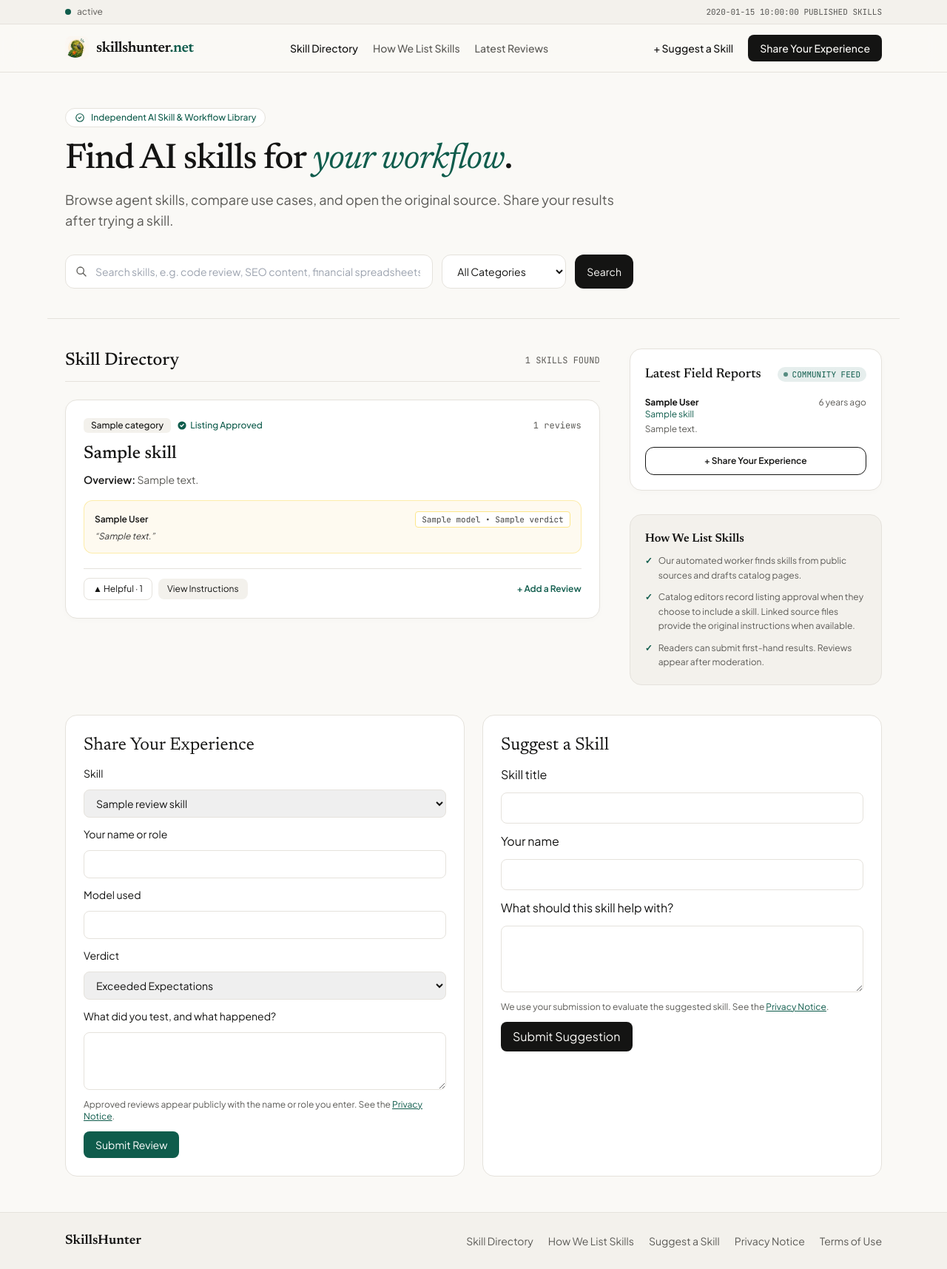
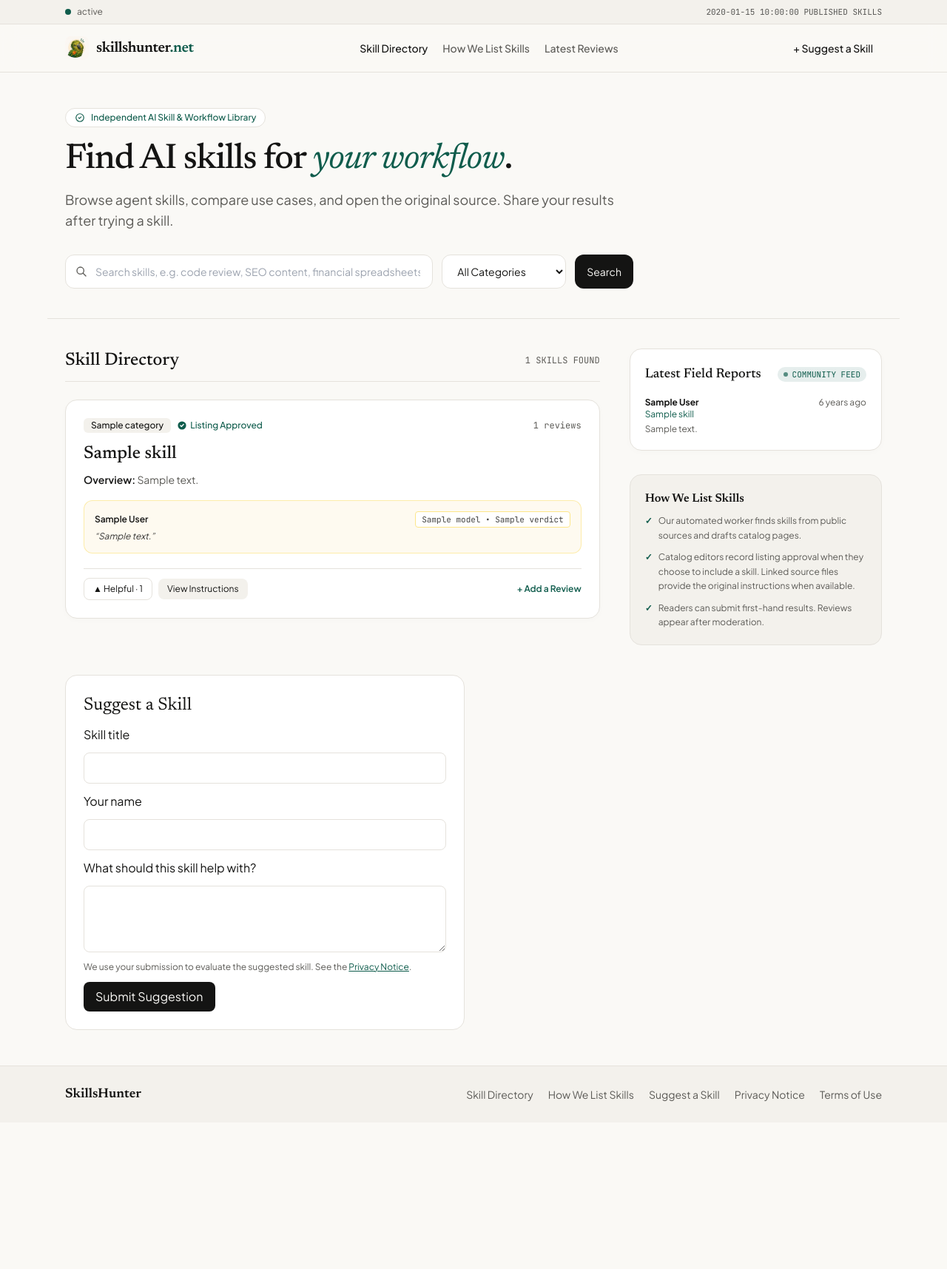
Before and after one commit to sryyabey/skillshunter, a Laravel app: template resources/views/welcome.blade.php in a window 1280 px wide. Shown: the whole page at 74% size. After the commit the page ends 1489 px from the top, so only its background shows below. Run offline with Laravel 12, Linux system fonts and the light colour scheme; the template is opened without the code that fills it: most values are stand-ins (such as "Sample title", 1, 10 or a date in 2020); some libraries are stand-ins or nearby versions.

Commit message:
welcome edit

```diff
--- a/app/Http/Controllers/SkillCatalogController.php
+++ b/app/Http/Controllers/SkillCatalogController.php
@@ -39,7 +39,6 @@ class SkillCatalogController extends Controller
         return view('welcome', [
             'skills' => $skills,
             'categories' => Category::orderBy('name')->get(),
-            'reviewSkills' => Skill::published()->orderBy('title')->get(['slug', 'title']),
             'feed' => Review::approved()->whereHas('skill', fn (Builder $query) => $query->published())
                 ->with('skill')->latest()->orderByDesc('id')->limit(5)->get(),
             'catalogStatusMessage' => $this->catalogStatusMessage(),
--- a/resources/views/catalog/review-form.blade.php
+++ b/resources/views/catalog/review-form.blade.php
@@ -1,15 +1,6 @@
 <form method="POST" action="{{ route('reviews.store') }}" aria-labelledby="catalog-review-heading" class="grid gap-3 text-sm">
   @csrf
-  @if ($reviewTarget)
-    <input type="hidden" name="skill" value="{{ $reviewTarget->slug }}">
-  @else
-    <label for="review-skill">Skill</label>
-    <select id="review-skill" name="skill" required class="px-3 py-2 border border-borderline rounded-lg">
-      @foreach ($reviewSkills as $option)
-        <option value="{{ $option->slug }}" @selected(old('skill') === $option->slug)>{{ $option->title }}</option>
-      @endforeach
-    </select>
-  @endif
+  <input type="hidden" name="skill" value="{{ $reviewTarget->slug }}">
   <label for="review-author">Your name or role</label>
   <input id="review-author" name="author" value="{{ old('author') }}" required maxlength="100" class="px-3 py-2 border border-borderline rounded-lg">
   <label for="review-model">Model used</label>
--- a/resources/views/welcome.blade.php
+++ b/resources/views/welcome.blade.php
@@ -40,7 +40,6 @@
 
 @section('header-actions')
 <a href="#suggest-skill" class="text-sm font-medium text-ink hover:text-emeraldTrust px-3 py-1.5 transition-colors">+ Suggest a Skill</a>
-        <a href="{{ $reviewSkills->isNotEmpty() ? '#share-review' : '#suggest-skill' }}" class="bg-ink text-paper hover:bg-emeraldTrust text-sm font-medium px-4 py-2 rounded-lg transition-colors shadow-sm">Share Your Experience</a>
 @endsection
 
 @section('content')
@@ -165,7 +164,6 @@
             @endforeach
           </div>
 
-          <a href="{{ $reviewSkills->isNotEmpty() ? '#share-review' : '#suggest-skill' }}" class="block py-2.5 px-4 text-center border border-ink text-ink hover:bg-ink hover:text-paper text-xs font-semibold rounded-xl transition-colors">+ Share Your Experience</a>
         </div>
         @endif
         <div id="editorial-standards" class="bg-[#F3F1EC] border border-borderline rounded-2xl p-5">
@@ -190,12 +188,6 @@
     </div>
   </div>
   <section class="max-w-6xl mx-auto px-4 sm:px-6 pb-12 grid gap-6 md:grid-cols-2">
-    @if ($reviewSkills->isNotEmpty())
-      <div id="share-review" class="bg-white border border-borderline rounded-2xl p-6 scroll-mt-20">
-        <h2 id="catalog-review-heading" class="font-serif text-2xl mb-3">Share Your Experience</h2>
-        @include('catalog.review-form', ['reviewTarget' => null])
-      </div>
-    @endif
     <div id="suggest-skill" class="bg-white border border-borderline rounded-2xl p-6 scroll-mt-20">
       <h2 id="suggest-heading" class="font-serif text-2xl mb-3">Suggest a Skill</h2>
       <form method="POST" action="{{ route('suggestions.store') }}" aria-labelledby="suggest-heading" class="grid gap-3">
```
